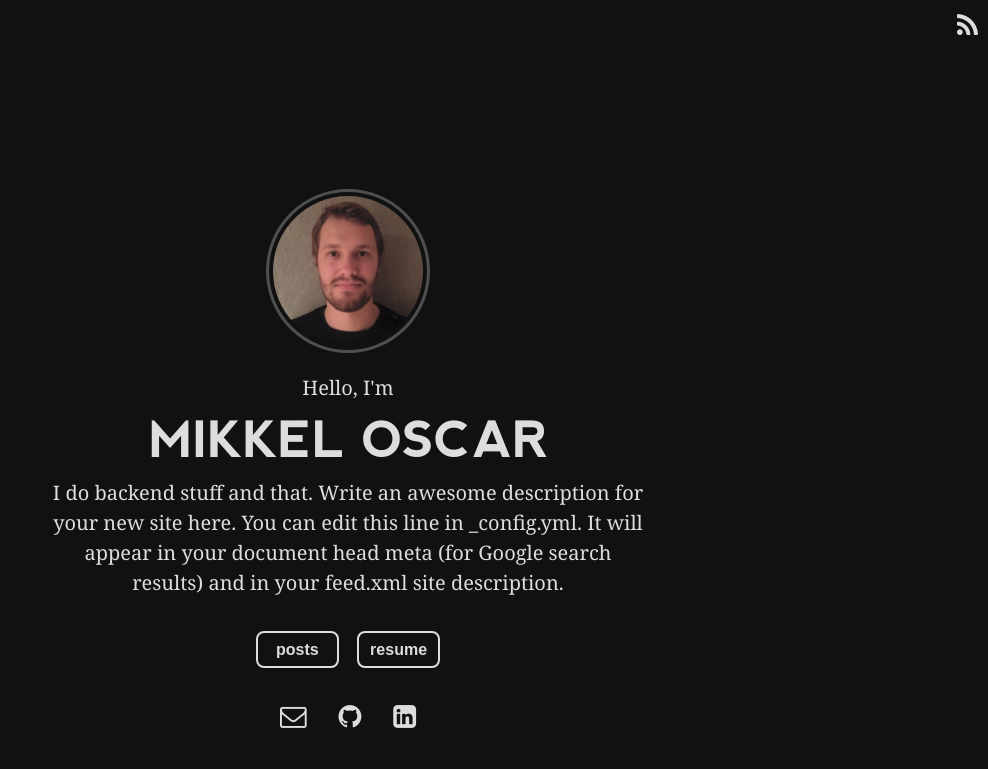
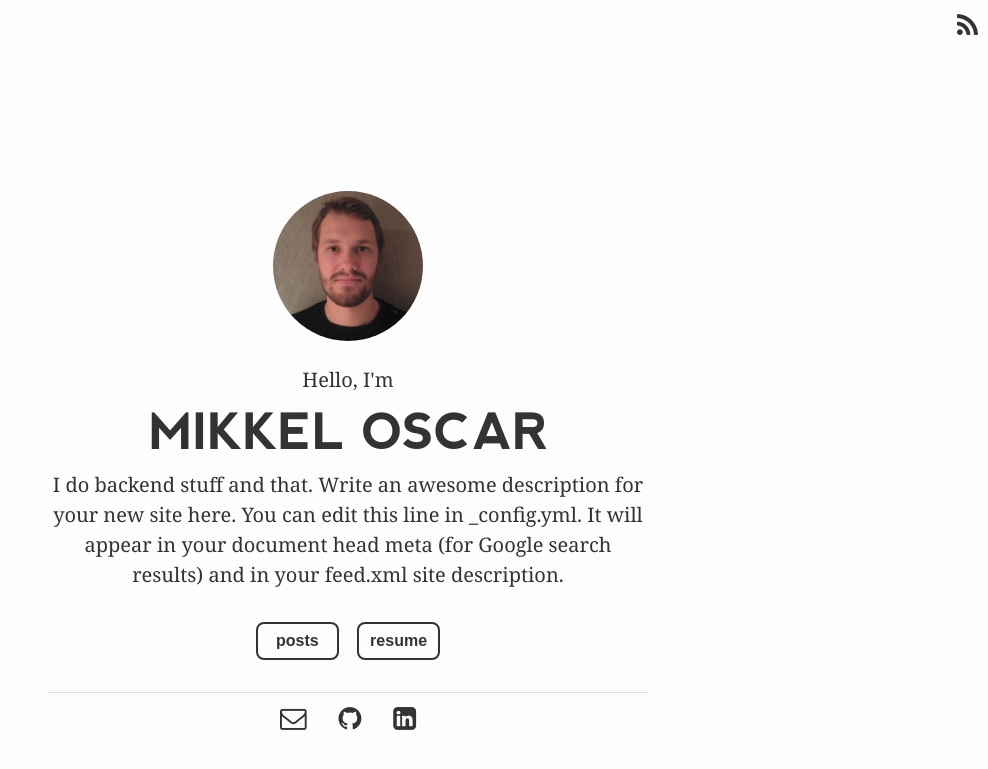
Before and after one commit to mikkeloscar/mikkeloscar.github.io, a Jekyll site: the page built from index.html, in a window 1280 px wide. Shown: the top 769 px of the page, without its empty margins (292-1280 px from the left). Built offline with Jekyll 4.4.1, drawn with Linux system fonts in a browser that asks for light colours; nearby versions of some CDN libraries.

Commit message:
Fix intro layout and add courses to resume

```diff
--- a/_sass/_layout.scss
+++ b/_sass/_layout.scss
@@ -6,7 +6,8 @@
 body.home {
   width: 100%;
   display: table;
-  background-color: $intro-background-color;
+  // background-color: $intro-background-color;
+  background-color: $background-color;
 }
 
 .hero {
@@ -23,13 +24,14 @@
   .headshot {
     width: 150px;
     height: 150px;
-    border: 3px solid rgba($intro-font-color, .3);
+    // border: 3px solid rgba($intro-font-color, .3);
     padding: 4px;
     margin: 1em 0;
 
     &:hover {
-      border-color: $intro-font-color;
+      // border-color: $intro-font-color;
       transition: all .3s ease-in-out;
+      box-shadow: 1px 1px 20px #888;
     }
   }
 
@@ -39,6 +41,9 @@
     font-size: 2.5em;
     font-weight: bold;
     margin: 0;
+    // border: 4px solid;
+    // border-left: none;
+    // border-right: none;
 
     @include media-query($on-palm) {
       font-size: 1.6em;
@@ -60,7 +65,7 @@
 .container {
   max-width: 600px;
   margin: 0 auto;
-  color: $intro-font-color;
+  // color: $intro-font-color;
 }
 
 .main-nav {
@@ -81,10 +86,16 @@
     &:hover {
       transition: all .3s ease-in-out;
       background: $intro-font-color;
-      color: $intro-background-color;
+      // color: $intro-background-color;
+      color: $background-color;
       text-decoration: none;
     }
   }
+}
+
+.devider {
+  border-bottom: 1px solid #ddd;
+  margin-bottom: 0.5em;
 }
 
 .social {
@@ -163,6 +174,13 @@
     &:visited {
         color: $grey-color-dark;
     }
+
+    &:hover {
+      color: $brand-color;
+      text-decoration: none;
+      transition: all .3s ease-in-out;
+    }
+
 }
 
 .site-nav {
@@ -728,4 +746,21 @@
     font-family: $base-font-family;
     font-style: italic;
   }
+
+  // education
+  .courses {
+    a {
+      font-size: 0.9em;
+    }
+
+    ul {
+      display: none;
+    }
+
+    &.active {
+      ul {
+        display: block;
+      }
+    }
+  }
 }
--- a/css/main.scss
+++ b/css/main.scss
@@ -26,7 +26,8 @@
 $background-color: #fdfdfd;
 // dark
 $intro-background-color: #111;
-$intro-font-color: #ddd;
+// $intro-font-color: #ddd;
+$intro-font-color: #333;
 // light
 // $intro-background-color: #eee;
 // $intro-font-color: #222;
--- a/index.html
+++ b/index.html
@@ -14,6 +14,7 @@
       {% endif %}
     {% endfor %}
   </nav>
+  <div class="devider"></div>
   <div class="social">
     <!-- <a href="https://github.com/{{site.github_username}}"class="fa fa-envelope fa-lg"></a> -->
     <a href="mailto:{{ site.email }}" target="_blank" title="Mail" class="fa fa-envelope-o fa-lg"></a>
```
Also changed, not shown: resume.html (+27 -10 lines).
